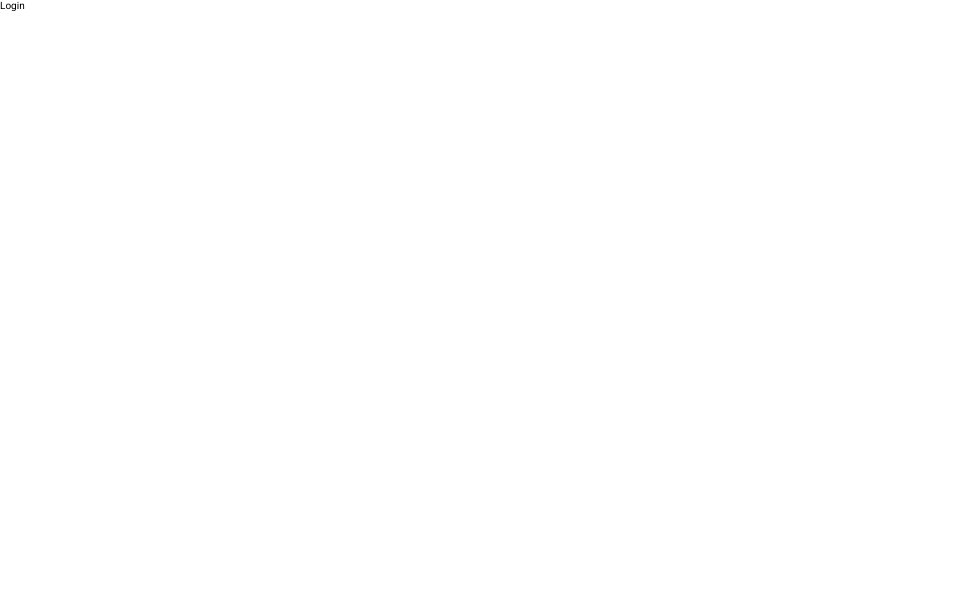
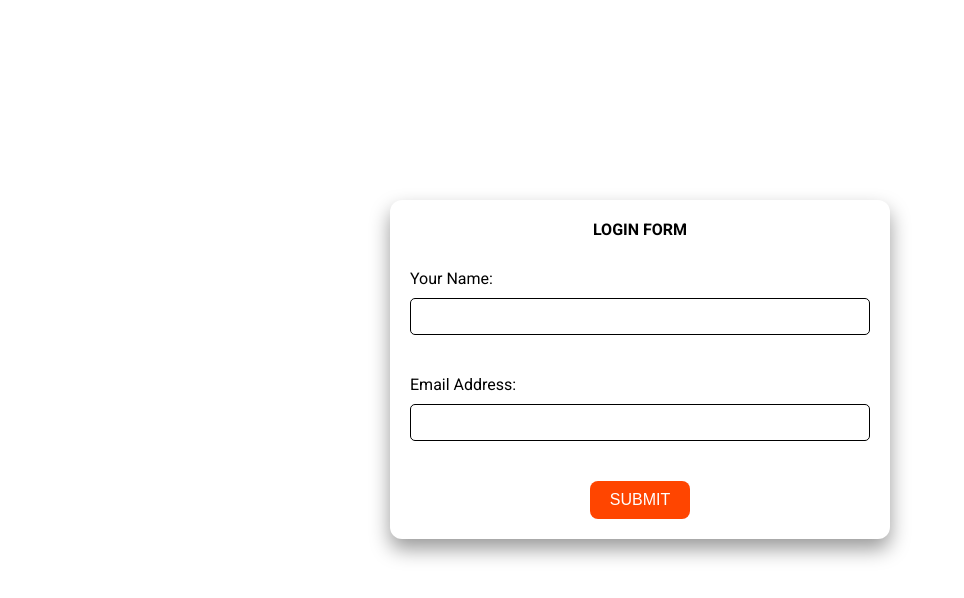
Before and after one commit to MwauStephen/DashBoard, a React (Create React App) app: page /login in a window 1280 px wide. Shown: the top 598 px of the page, without its empty margins (0-964 px from the left). Built offline with nearby package versions, Linux system fonts and the light colour scheme.

Commit message:
added a login form to my dashboard

```diff
--- a/src/Pages/LoginPage/Login.js
+++ b/src/Pages/LoginPage/Login.js
@@ -1,7 +1,25 @@
 import React from "react";
+import styles from "./Login.module.css";
 
 const Login = () => {
-  return <div>Login</div>;
+  return (
+    <form>
+      <div className={styles["form"]}>
+        <h2>Login Form</h2>
+        <div className={styles["form-control"]}>
+          <label htmlFor="name">Your Name:</label>
+          <input type="text" id="name" />
+        </div>
+        <div className={styles["form-control"]}>
+          <label htmlFor="email">Email Address:</label>
+          <input type="email" id="email" />
+        </div>
+        <div className={styles["form-actions"]}>
+          <button type="submit">submit</button>
+        </div>
+      </div>
+    </form>
+  );
 };
 
 export default Login;
--- /dev/null
+++ b/src/Pages/LoginPage/Login.module.css
@@ -0,0 +1,73 @@
+.form {
+  display: flex;
+  flex-direction: column;
+  gap: 3rem;
+  max-width: 50rem;
+  margin: 20rem auto;
+  width: 50%;
+  border-radius: 1.2rem;
+  background-color: #fff;
+  box-shadow: 0 1rem 2rem rgba(0, 0, 0, 0.4);
+  padding: 2rem;
+}
+h2 {
+  font-size: 1.6rem;
+  text-transform: uppercase;
+  text-align: center;
+}
+.form-control {
+  margin-bottom: 1rem;
+}
+.form-control input {
+  display: block;
+  border: 1px solid #000;
+  border-radius: 0.5rem;
+  width: 100%;
+}
+.form-control input:focus {
+  background-color: #ff440042;
+  border: 1px solid #e0d4fd;
+}
+.form-actions {
+  display: inline-block;
+  text-align: center;
+}
+
+button {
+  font-size: 1.6rem;
+  color: #fff;
+  text-transform: uppercase;
+  border: none;
+  padding: 1rem 2rem;
+  background-color: #ff4500;
+  border-radius: 0.8rem;
+  cursor: pointer;
+}
+
+button:hover,
+button:active {
+  background-color: #33059e;
+  border-color: #33059e;
+}
+button:disabled,
+button:disabled:hover,
+button:disabled:active {
+  background-color: #ccc;
+  color: #292929;
+  border-color: #ccc;
+  cursor: not-allowed;
+}
+/* error messages */
+.invalid input {
+  border: 1px solid #b40e0e;
+  background-color: #fddddd;
+}
+
+.invalid input:focus {
+  border-color: #ff8800;
+  background-color: #fbe8d2;
+}
+
+.error-text {
+  color: #b40e0e;
+}
```
